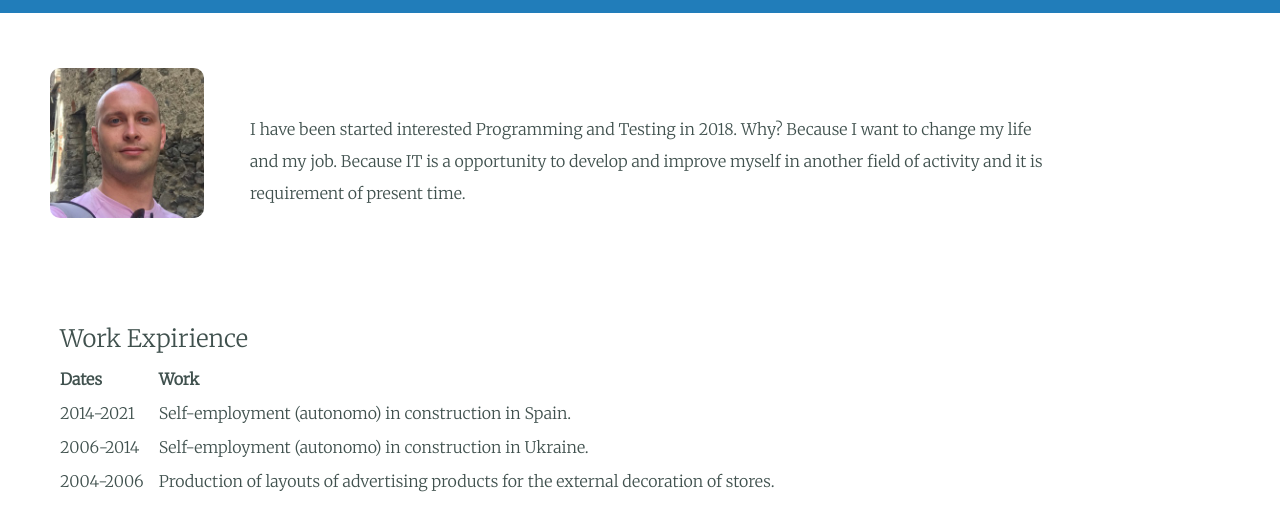
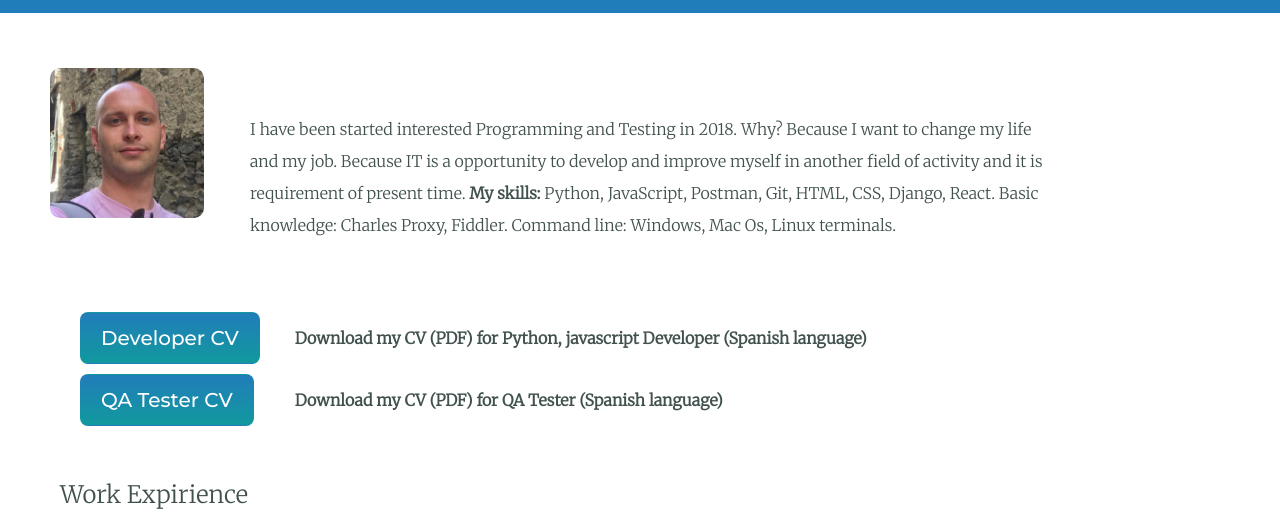
Before and after one commit to zhekazhe1/cv, a plain HTML site: page index.html in a window 1280 px wide. Shown: the part 221-736 px from the top of the page. Drawn offline with nearby package versions, Linux system fonts and the light colour scheme.

Commit message:
Add files via upload

```diff
--- a/index.html
+++ b/index.html
@@ -31,7 +31,29 @@
         <img class="foto" src="images/Yevhen Zharov.png">
         <p class="intro">
           I have been started interested Programming and Testing in 2018. Why? Because I want to change my life and my job. Because IT is a opportunity to develop and improve myself in another field of activity and it is requirement of present time.
+       <b> My skills:</b> Python, JavaScript, Postman, Git,  HTML, CSS, Django, React.
+          Basic knowledge: Charles Proxy, Fiddler.
+          Command line: Windows, Mac Os, Linux terminals.
         </p>
+        <table><thead>
+            <tr>
+              <th> <div>
+              <a href="/pages/download/Programador_Yevhen_Zharov.pdf" download="Programador_Yevhen_Zharov">
+                <button class="btn"><i class="fa fa-download"></i>Developer CV</button>
+              </a>
+            </div></th>
+              <th>Download my CV (PDF) for Python, javascript Developer (Spanish language)</th>
+            </tr>
+
+          </thead><tr>
+              <th><div>
+              <a href="/pages/download/QA_Tester_Yevhen_Zharov.pdf" download="QA_Tester_Yevhen_Zharov">
+                <button class="btn"><i class="fa fa-download"></i>QA Tester CV</button>
+              </a>
+            </div></th>
+              <th>Download my CV (PDF) for QA Tester (Spanish language)</th>
+            </tr></table>
+
         <h4>Work Expirience</h4>
         <table>
           <thead>
@@ -41,12 +63,12 @@
             </tr>
           </thead>
           <tr>
-            <td>2014-2021</td>
-            <td>Self-employment (autonomo) in construction in Spain.</td>
+            <td>2014- Now</td>
+            <td>Self-employment (autónomo) in house reformation  in Spain.</td>
           </tr>
           <tr>
             <td>2006-2014</td>
-            <td>Self-employment (autonomo) in construction in Ukraine.</td>
+            <td>Self-employment (autónomo) in house reformation in Ukraine.</td>
           </tr>
           <tr>
             <td>2004-2006</td>
@@ -59,7 +81,7 @@
     <hr>
     <div class="skills">
       <h2 class="underline">My Skills</h2>
-      <h3>I have some knowledge </h3>
+      <h3>I have knowledge in:</h3>
 
       <div class="container">
         <div class="row">
@@ -146,10 +168,7 @@
           <td> <a class="lin" href="https://react-project-disney.netlify.app/ ">react-project-disney</a> </td>
           <td>It is my react-project. A web page with Disney films list with some functionality of filtering. </td>
         </tr>
-        <tr>
-          <td> <a class="lin" href="https://hidden-brushlands-17463.herokuapp.com ">To do list</a> </td>
-          <td>This is my Udemy project "To Do List" . This application is written in Node Js, which is hosted on the Heroku cloud platform service. </td>
-        </tr>
+
         <tr>
           <td><a class="lin" href="https://github.com/zhekazhe1/My-project"> Email parser</a></td>
           <td>A program is written on Python. It takes any TEXT file and searching Email addresses using regular expression predefined by you and save result.</td>
@@ -162,7 +181,7 @@
     </div>
 
     <!--  -->
-    <h4>My work</h4>
+    <h4>My work in house reformation if you interesting of course</h4>
     <table>
       <thead>
         <tr>
@@ -181,6 +200,7 @@
 
     </table>
   </div>
+  <p> more information about construction my work in house reformation is here -> <a class="btn" href="https://www.instagram.com/obeautifulhomeo"> instagram</a></p>
 
   <!--  -->
   </div>
@@ -190,7 +210,7 @@
     <p>Email: zhekazhe@gmail.com </p>
     <p>Phone number: +34 653-443-814 </p>
 
-    <a class="btn" href="mailto:zhekazhe@gmail.com">CONTACT ME</a>
+    <a class="btn" href="mailto:zhekazhe@gmail.com">Send me an email</a>
   </div>
   </div>
 
```
Also changed, not shown: pages/privworksp.html (line endings or trailing spaces), pages/privworkukr.html (line endings or trailing spaces), 2 other files.
